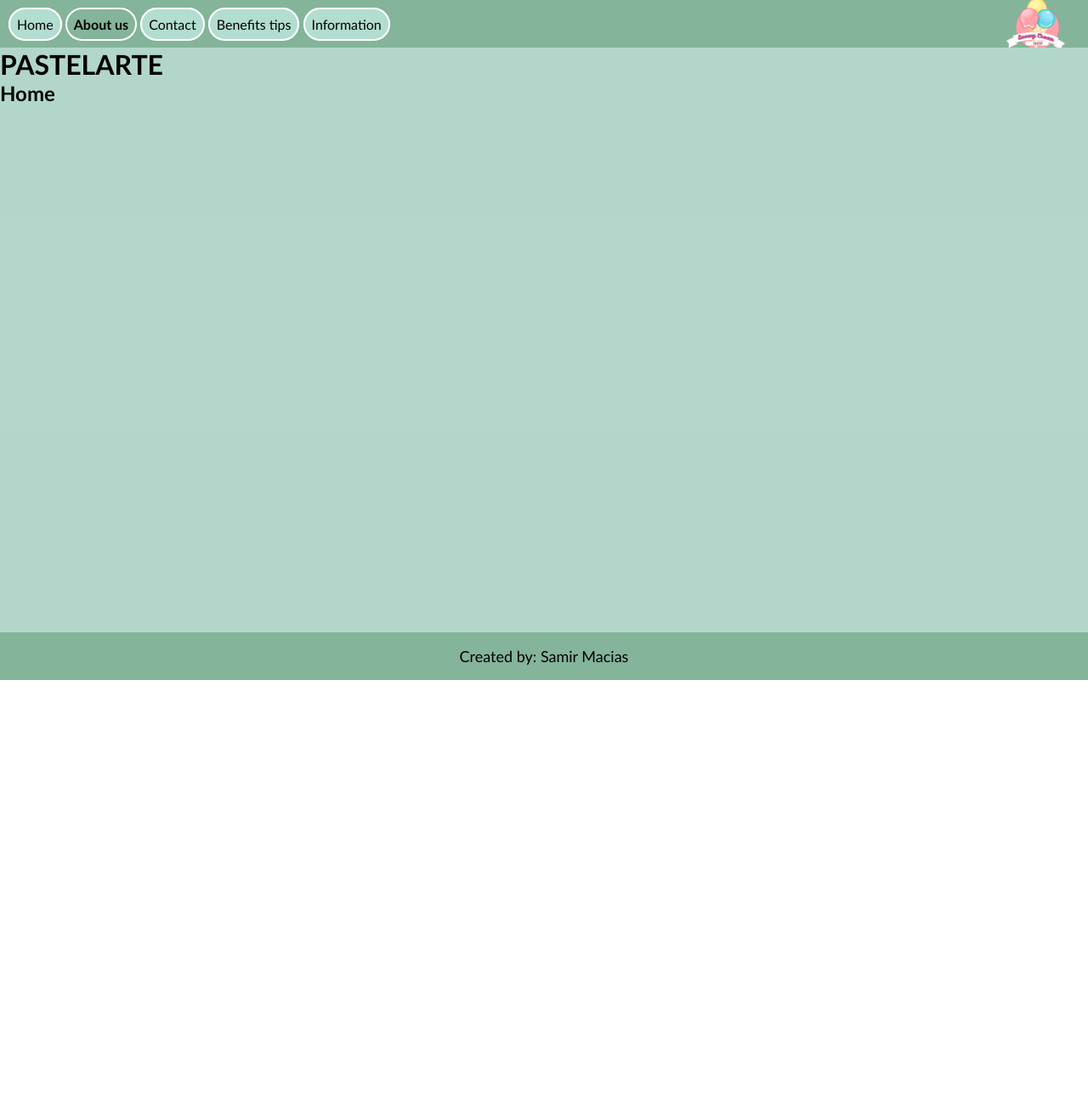
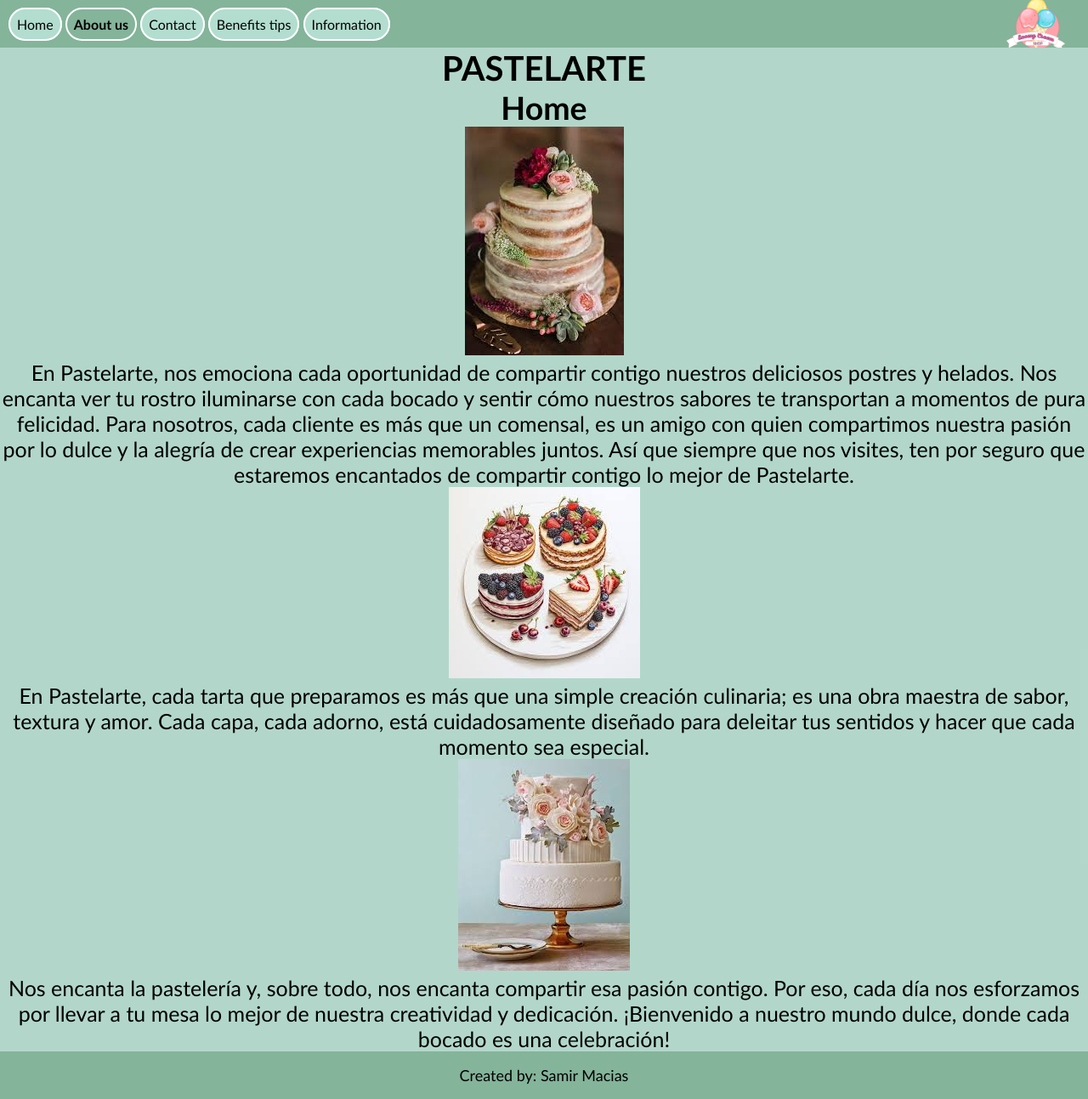
Before and after one commit to Samir-Macias/Sprint-2, a plain HTML site: page aboutus.html in a window 1280 px wide. Shown: the whole page at 85% size. Before the commit the page ends 800 px from the top, so only its background shows below. Drawn offline with Linux system fonts and the light colour scheme.

Commit message:
se agrega main de la pagina about us

```diff
--- a/aboutus.html
+++ b/aboutus.html
@@ -1,5 +1,6 @@
 <!DOCTYPE html>
 <html lang="en">
+
 <head>
     <meta charset="UTF-8">
     <meta name="viewport" content="width=device-width, initial-scale=1.0">
@@ -7,6 +8,7 @@
     <link rel="stylesheet" href="style.css">
     <link rel="shortcut icon" href="./imagenes/icon.png" type="image/x-icon">
 </head>
+
 <body>
     <div class="formato">
         <header class="header_nav">
@@ -16,13 +18,38 @@
                 <a href="./contact.html">Contact</a>
                 <a href="./benefitstips.html">Benefits tips</a>
                 <a href="./information.html">Information</a>
-                </nav>
+            </nav>
             <img class="image_logo" src="./imagenes/logo.png" alt="">
         </header>
         <main>
-            <h1>PASTELARTE</h1>
-            <H2>Home</H2>
-
+            <section class="titulos">
+                <h1>PASTELARTE</h1>
+                <H2>Home</H2>
+                <article class="reseñas">
+                    <img src="./imagenes/pastel 1.jpg" alt="imagen no disponible">
+                    <p>En Pastelarte, nos emociona cada oportunidad de compartir contigo nuestros deliciosos postres y
+                        helados. Nos encanta ver tu rostro iluminarse con cada bocado y sentir cómo nuestros sabores te
+                        transportan a momentos de pura felicidad. Para nosotros, cada cliente es más que un comensal, es
+                        un amigo con quien compartimos nuestra pasión por lo dulce y la alegría de crear experiencias
+                        memorables juntos. Así que siempre que nos visites, ten por seguro que estaremos encantados de
+                        compartir contigo lo mejor de Pastelarte.
+                    </p>
+                </article>
+                <article class="reseñas">
+                    <img src="./imagenes/pastel 2.jpg" alt="imagen no disponible">
+                    <p>En Pastelarte, cada tarta que preparamos es más que una simple creación culinaria; es una obra
+                        maestra de sabor, textura y amor. Cada capa, cada adorno, está cuidadosamente diseñado para
+                        deleitar tus sentidos y hacer que cada momento sea especial.
+                    </p>
+                </article>
+                <article class="reseñas">
+                    <img src="./imagenes/pastel 3.jpg" alt="imagen no disponible">
+                    <p>Nos encanta la pastelería y, sobre todo, nos encanta compartir esa pasión contigo. Por eso, cada
+                        día nos esforzamos por llevar a tu mesa lo mejor de nuestra creatividad y dedicación.
+                        ¡Bienvenido a nuestro mundo dulce, donde cada bocado es una celebración!
+                    </p>
+                </article>
+            </section>
 
         </main>
         <footer class="footer">
@@ -30,4 +57,5 @@
         </footer>
     </div>
 </body>
+
 </html>
--- a/style.css
+++ b/style.css
@@ -57,6 +57,9 @@ main{
     text-align: center;
     font-size: 25px;
 }
+h1{
+    font-size: 40px;
+}
 .image_main{
     width: 18vw;
     margin-bottom: 0px;
```
